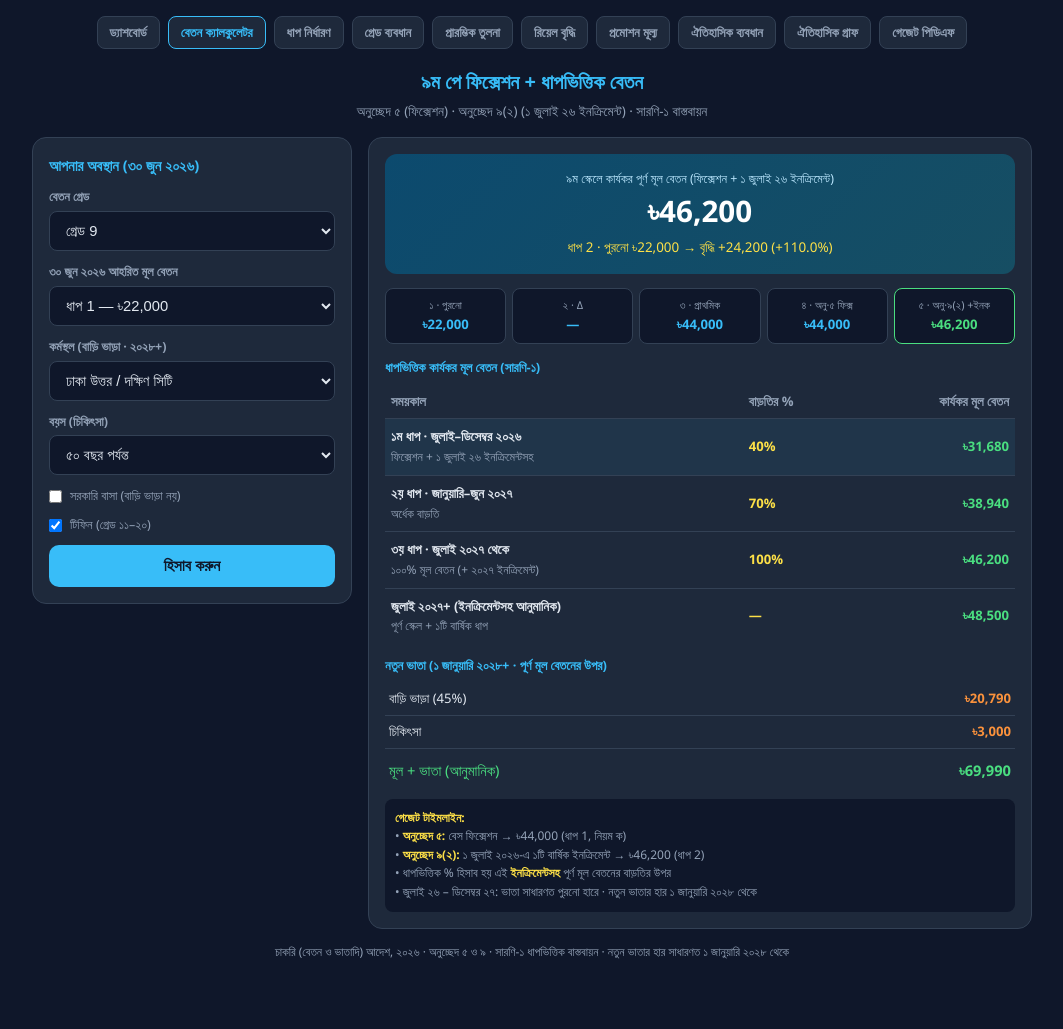
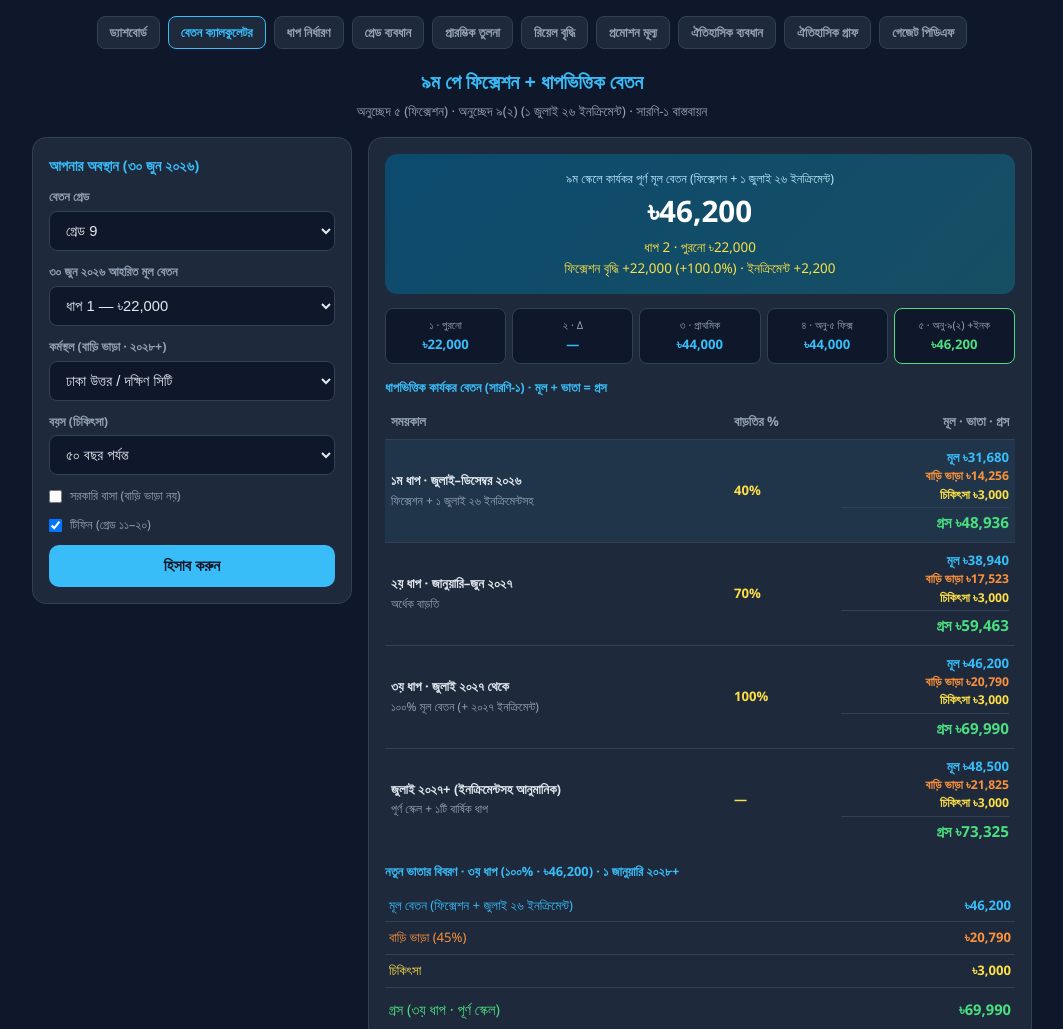
Before and after one commit to robispider/payscale2026, a plain HTML site: page payscale2026salarycalculator.html in a window 1280 px wide. Shown: the top 1029 px of the page, without its empty margins (108-1171 px from the left). Before the commit the page ends 1008 px from the top, so only its background shows below. Drawn offline with Linux system fonts and the light colour scheme.

Commit message:
Update payscale2026salarycalculator.html

```diff
--- a/payscale2026salarycalculator.html
+++ b/payscale2026salarycalculator.html
@@ -285,16 +285,29 @@ if (!scales) {
     const base = fixBase(oldBasic, g);
     const withInc = addJuly26Increment(base.step, g);
     const effectiveFull = withInc.pay;
+
+    // বৃদ্ধি আলাদা: ফিক্সেশন vs ইনক্রিমেন্ট
+    const fixIncrease = base.pay - oldBasic;
+    const fixPct = ((fixIncrease / oldBasic) * 100).toFixed(1);
+    const incAmount = withInc.pay - base.pay;
     const totalIncrease = effectiveFull - oldBasic;
     const pctUp = ((totalIncrease / oldBasic) * 100).toFixed(1);
+
     const jul27 = addJuly26Increment(withInc.step, g);
     const phases = phaseList(g);
 
     const hraPct = hraPercent(g, area);
-    const hra = govHouse ? 0 : Math.round(effectiveFull * hraPct / 100);
     const medical = age === 'under50' ? 3000 : 4000;
-    const tiffin = (wantTiffin && g >= 11) ? 500 : 0;
-    const gross = effectiveFull + hra + medical + tiffin;
+    const tiffinAmt = (wantTiffin && g >= 11) ? 500 : 0;
+
+    // ভাতা = নতুন হার (পূর্ণ মূল বেতনের উপর) — প্রতিটি ধাপে একই %
+    function allowancesFor(basic) {
+      const hra = govHouse ? 0 : Math.round(basic * hraPct / 100);
+      return { hra, medical, tiffin: tiffinAmt, total: hra + medical + tiffinAmt };
+    }
+
+    const fullAllow = allowancesFor(effectiveFull);
+    const gross = effectiveFull + fullAllow.total;
 
     const stepsHtml =
       '<div class="steps-row">' +
@@ -305,50 +318,89 @@ if (!scales) {
         '<div class="step-box hl"><div class="n">৫ · অনু·৯(২) +ইনক</div><div class="v">৳' + fmt(withInc.pay) + '</div></div>' +
       '</div>';
 
+    // ভাতার নাম + অঙ্ক আলাদা সারিতে (রঙ সামঞ্জস্যপূর্ণ)
+    // মূল = accent নীল, বাড়ি ভাড়া = orange, চিকিৎসা = yellow, টিফিন = muted, গ্রস = green
+    function allowLines(alw) {
+      let lines = '';
+      if (alw.hra > 0) {
+        lines += '<div style="color:#fb923c;font-size:0.76rem;font-weight:600">বাড়ি ভাড়া ৳' + fmt(alw.hra) + '</div>';
+      } else if (govHouse) {
+        lines += '<div style="color:#64748b;font-size:0.76rem">বাড়ি ভাড়া — (সরকারি বাসা)</div>';
+      }
+      lines += '<div style="color:#fde047;font-size:0.76rem;font-weight:600">চিকিৎসা ৳' + fmt(alw.medical) + '</div>';
+      if (alw.tiffin > 0) {
+        lines += '<div style="color:#a78bfa;font-size:0.76rem;font-weight:600">টিফিন ৳' + fmt(alw.tiffin) + '</div>';
+      }
+      return lines;
+    }
+
+    // প্রতিটি ধাপে: মূল বেতন + প্রতিটি ভাতা = গ্রস
     const phaseRows = phases.map(p => {
       const pay = oldBasic + totalIncrease * p.pct / 100;
+      const alw = allowancesFor(pay);
+      const phaseGross = pay + alw.total;
       return '<tr class="' + (p.pct === 40 || p.pct === 50 ? 'active' : '') + '">' +
         '<td><strong>' + p.label + '</strong><br><span style="color:var(--muted);font-size:0.75rem">' + p.note + '</span></td>' +
         '<td class="pct">' + p.pct + '%</td>' +
-        '<td class="amt">৳' + fmt(pay) + '</td></tr>';
+        '<td class="amt">' +
+          '<div style="color:#38bdf8;font-weight:700">মূল ৳' + fmt(pay) + '</div>' +
+          allowLines(alw) +
+          '<div style="color:#4ade80;font-size:0.95rem;font-weight:800;margin-top:3px;border-top:1px solid var(--border);padding-top:3px">গ্রস ৳' + fmt(phaseGross) + '</div>' +
+        '</td></tr>';
     }).join('');
 
     const jul27Pay = jul27.pay;
+    const jul27Alw = allowancesFor(jul27Pay);
+    const jul27Gross = jul27Pay + jul27Alw.total;
     const jul27Row = '<tr>' +
       '<td><strong>জুলাই ২০২৭+ (ইনক্রিমেন্টসহ আনুমানিক)</strong><br><span style="color:var(--muted);font-size:0.75rem">পূর্ণ স্কেল + ১টি বার্ষিক ধাপ</span></td>' +
       '<td class="pct">—</td>' +
-      '<td class="amt">৳' + fmt(jul27Pay) + '</td></tr>';
+      '<td class="amt">' +
+        '<div style="color:#38bdf8;font-weight:700">মূল ৳' + fmt(jul27Pay) + '</div>' +
+        allowLines(jul27Alw) +
+        '<div style="color:#4ade80;font-size:0.95rem;font-weight:800;margin-top:3px;border-top:1px solid var(--border);padding-top:3px">গ্রস ৳' + fmt(jul27Gross) + '</div>' +
+      '</td></tr>';
+
+    // হিরো সাবটাইটেল: শুধু ফিক্সেশন + ইনক্রিমেন্ট (মোট বাদ)
+    let subParts = 'ধাপ ' + withInc.step + ' · পুরনো ৳' + fmt(oldBasic);
+    subParts += '<br>ফিক্সেশন বৃদ্ধি +' + fmt(fixIncrease) + ' (+' + fixPct + '%)';
+    if (incAmount > 0) {
+      subParts += ' · ইনক্রিমেন্ট +' + fmt(incAmount);
+    }
+
 
     document.getElementById('resultBody').innerHTML =
       '<div class="hero">' +
         '<div class="label">৯ম স্কেলে কার্যকর পূর্ণ মূল বেতন (ফিক্সেশন + ১ জুলাই ২৬ ইনক্রিমেন্ট)</div>' +
         '<div class="value">৳' + fmt(effectiveFull) + '</div>' +
-        '<div class="sub">ধাপ ' + withInc.step + ' · পুরনো ৳' + fmt(oldBasic) + ' → বৃদ্ধি +' + fmt(totalIncrease) + ' (+' + pctUp + '%)</div>' +
+        '<div class="sub">' + subParts + '</div>' +
       '</div>' +
 
       stepsHtml +
 
-      '<div class="section">ধাপভিত্তিক কার্যকর মূল বেতন (সারণি-১)</div>' +
+      '<div class="section">ধাপভিত্তিক কার্যকর বেতন (সারণি-১) · মূল + ভাতা = গ্রস</div>' +
       '<table class="tl">' +
-        '<tr><th>সময়কাল</th><th>বাড়তির %</th><th style="text-align:right">কার্যকর মূল বেতন</th></tr>' +
+        '<tr><th>সময়কাল</th><th>বাড়তির %</th><th style="text-align:right">মূল · ভাতা · গ্রস</th></tr>' +
         phaseRows +
         jul27Row +
       '</table>' +
 
-      '<div class="section">নতুন ভাতা (১ জানুয়ারি ২০২৮+ · পূর্ণ মূল বেতনের উপর)</div>' +
+      '<div class="section">নতুন ভাতার বিবরণ · ৩য় ধাপ (১০০% · ৳' + fmt(effectiveFull) + ') · ১ জানুয়ারি ২০২৮+</div>' +
       '<table class="allow-table">' +
-        '<tr><td>বাড়ি ভাড়া' + (govHouse ? ' (সরকারি বাসা)' : ' (' + hraPct + '%)') + '</td><td>৳' + fmt(hra) + '</td></tr>' +
-        '<tr><td>চিকিৎসা</td><td>৳' + fmt(medical) + '</td></tr>' +
-        (tiffin ? '<tr><td>টিফিন</td><td>৳' + fmt(tiffin) + '</td></tr>' : '') +
-        '<tr class="total"><td>মূল + ভাতা (আনুমানিক)</td><td>৳' + fmt(gross) + '</td></tr>' +
+        '<tr><td style="color:#38bdf8">মূল বেতন (ফিক্সেশন + জুলাই ২৬ ইনক্রিমেন্ট)</td><td style="color:#38bdf8">৳' + fmt(effectiveFull) + '</td></tr>' +
+        '<tr><td style="color:#fb923c">বাড়ি ভাড়া' + (govHouse ? ' (সরকারি বাসা)' : ' (' + hraPct + '%)') + '</td><td style="color:#fb923c">৳' + fmt(fullAllow.hra) + '</td></tr>' +
+        '<tr><td style="color:#fde047">চিকিৎসা</td><td style="color:#fde047">৳' + fmt(medical) + '</td></tr>' +
+        (tiffinAmt ? '<tr><td style="color:#a78bfa">টিফিন</td><td style="color:#a78bfa">৳' + fmt(tiffinAmt) + '</td></tr>' : '') +
+        '<tr class="total"><td style="color:#4ade80">গ্রস (৩য় ধাপ · পূর্ণ স্কেল)</td><td style="color:#4ade80">৳' + fmt(gross) + '</td></tr>' +
       '</table>' +
 
       '<div class="note">' +
         '<strong>গেজেট টাইমলাইন:</strong><br>' +
-        '• <strong>অনুচ্ছেদ ৫:</strong> বেস ফিক্সেশন → ৳' + fmt(base.pay) + ' (ধাপ ' + base.step + ', নিয়ম ' + base.rule + ')<br>' +
-        '• <strong>অনুচ্ছেদ ৯(২):</strong> ১ জুলাই ২০২৬-এ ১টি বার্ষিক ইনক্রিমেন্ট → ৳' + fmt(withInc.pay) + ' (ধাপ ' + withInc.step + ')<br>' +
+        '• <strong>অনুচ্ছেদ ৫:</strong> বেস ফিক্সেশন → ৳' + fmt(base.pay) + ' (ধাপ ' + base.step + ', নিয়ম ' + base.rule + ') · বৃদ্ধি +' + fmt(fixIncrease) + ' (+' + fixPct + '%)<br>' +
+        '• <strong>অনুচ্ছেদ ৯(২):</strong> ১ জুলাই ২০২৬-এ ১টি বার্ষিক ইনক্রিমেন্ট → ৳' + fmt(withInc.pay) + ' (ধাপ ' + withInc.step + ')' +
+          (incAmount > 0 ? ' · ইনক্রিমেন্ট +' + fmt(incAmount) : ' · ইনক্রিমেন্ট নেই (সর্বোচ্চ ধাপ)') + '<br>' +
         '• ধাপভিত্তিক % হিসাব হয় এই <strong>ইনক্রিমেন্টসহ</strong> পূর্ণ মূল বেতনের বাড়তির উপর<br>' +
-        '• জুলাই ২৬ – ডিসেম্বর ২৭: ভাতা সাধারণত পুরনো হারে · নতুন ভাতার হার ১ জানুয়ারি ২০২৮ থেকে' +
+        '• উপরের ভাতা <strong>নতুন হারে</strong> দেখানো (১ জানুয়ারি ২০২৮+) · জুলাই ২৬–ডিসেম্বর ২৭ ভাতা সাধারণত পুরনো হারে থাকবে' +
       '</div>';
   }
 
```
